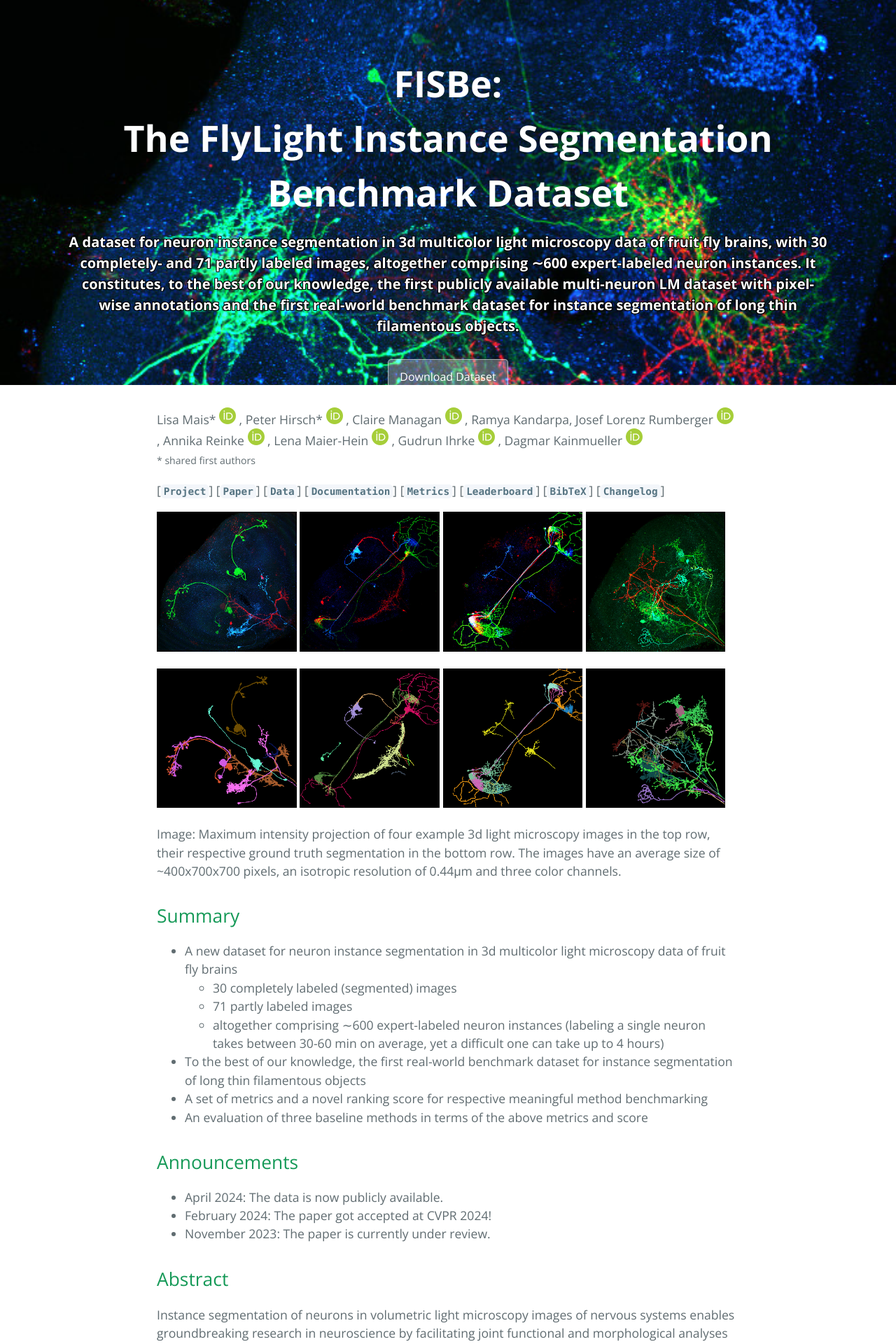
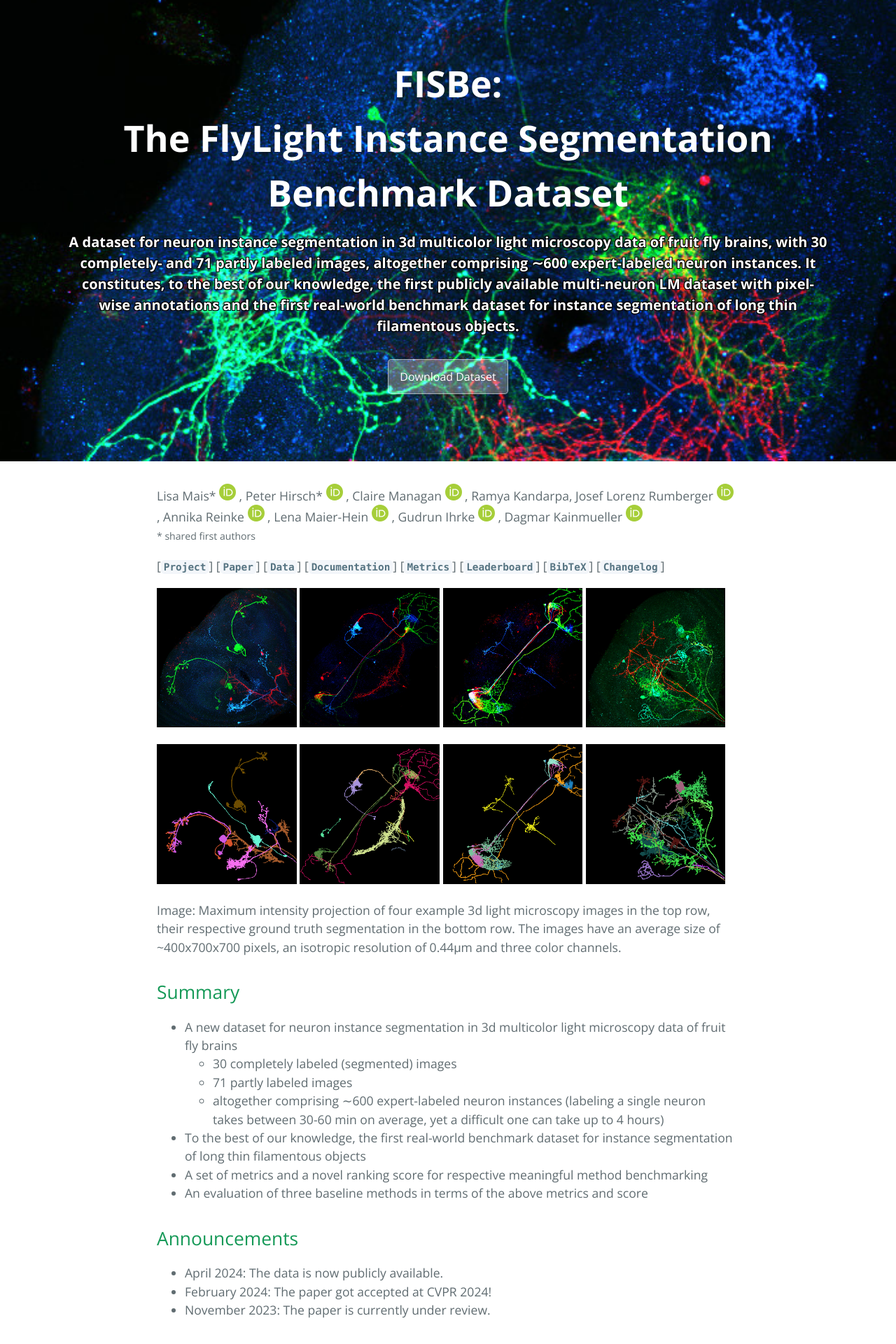
Before and after one commit to Kainmueller-Lab/fisbe, a Jekyll site: the page built from index.md, in a window 1280 px wide. Shown: the top 1920 px of the page at 70% size. Built offline with Jekyll 4.4.1, drawn with Linux system fonts in a browser that asks for light colours.

Commit message:
fix header height

```diff
--- a/_sass/jekyll-theme-cayman.scss
+++ b/_sass/jekyll-theme-cayman.scss
@@ -111,7 +111,7 @@ a {
   background-color: $header-bg-color;
   // background-image: linear-gradient(120deg, $header-bg-color-secondary, $header-bg-color);
   background-image: url("flylight_sample.jpg");
-  height: 550px; /* You must set a specified height */
+  // height: 550px; /* You must set a specified height */
   background-position: center; /* Center the image */
   background-repeat: no-repeat; /* Do not repeat the image */
   background-size: cover;
```
